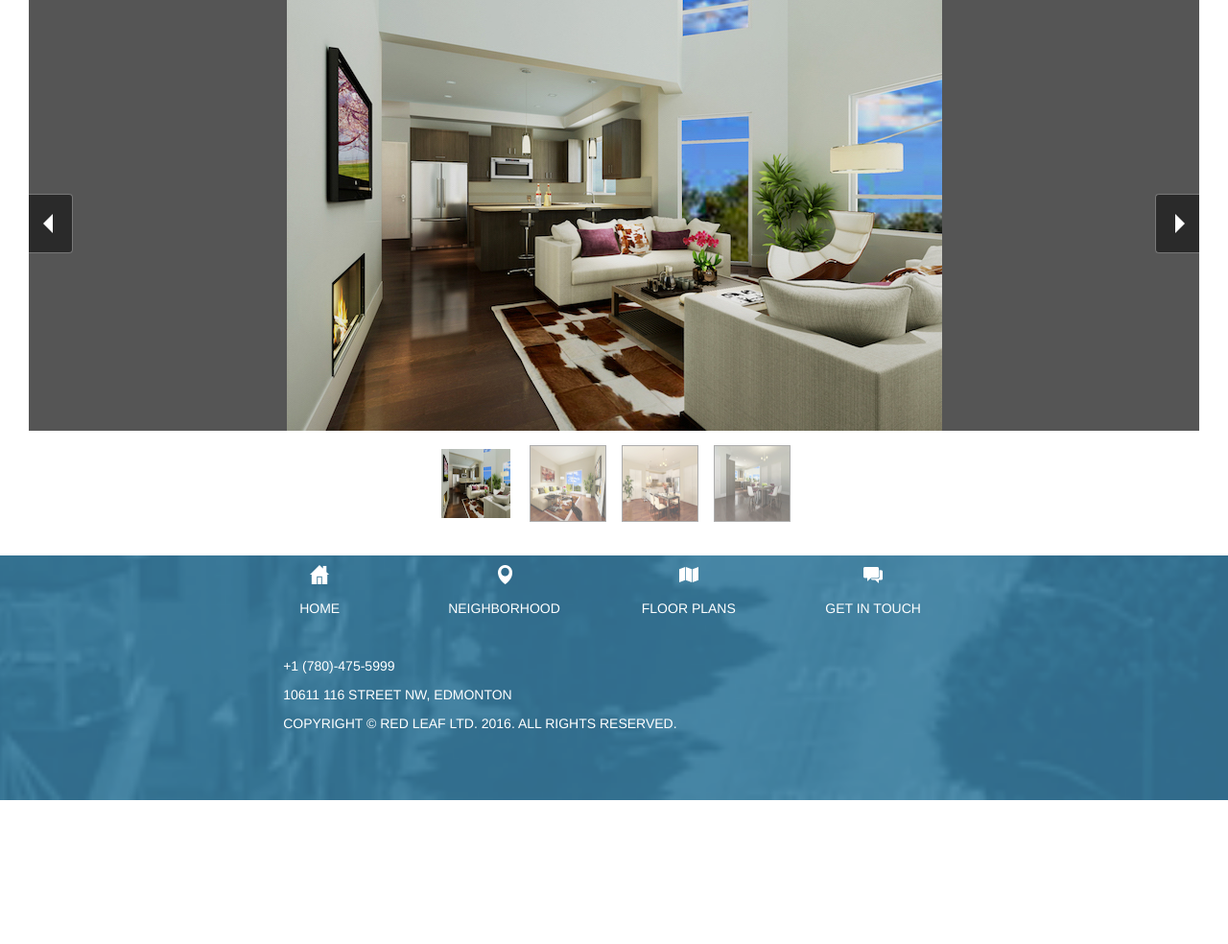
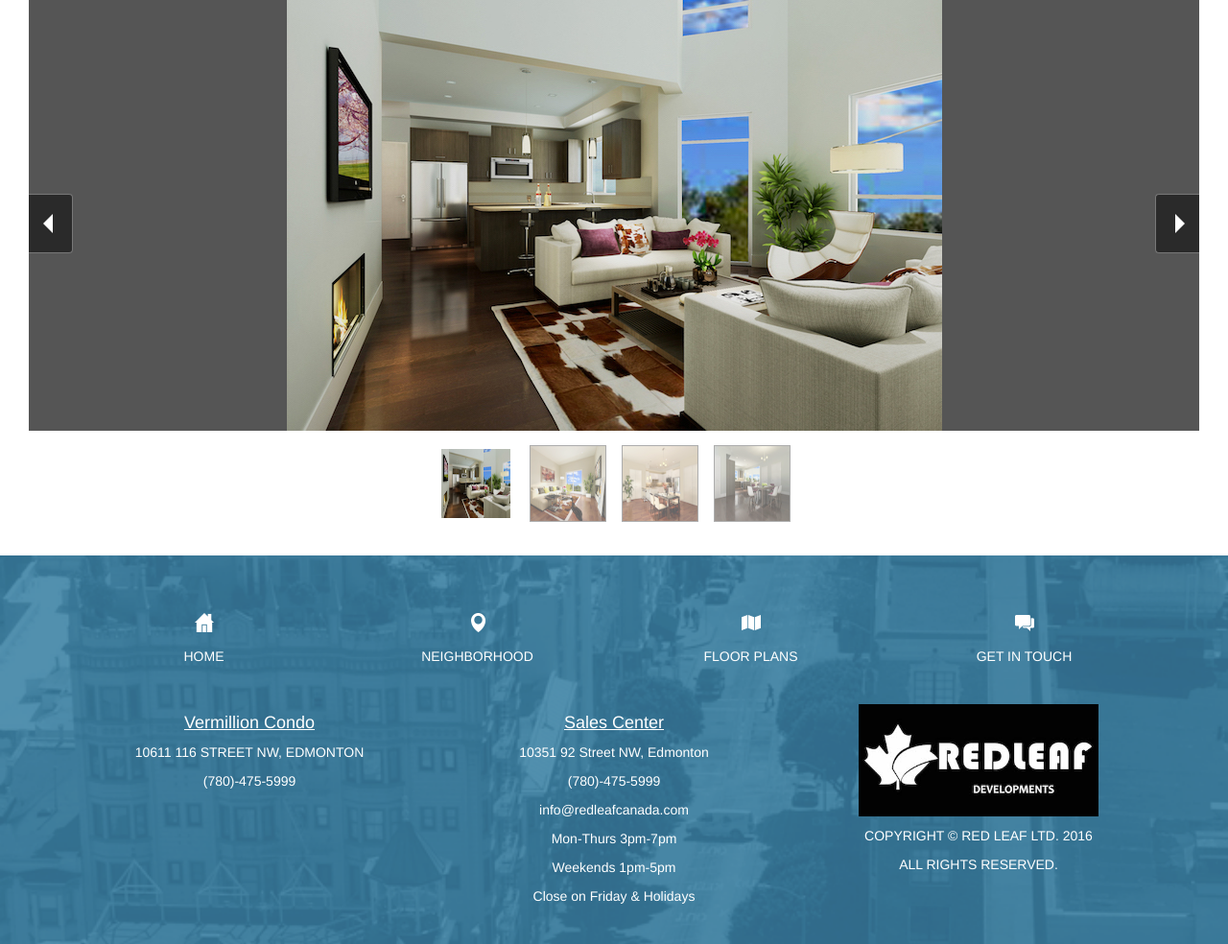
Before and after one commit to leyuan/Vermillion, a PHP site: page /index.php in a window 1280 px wide. Shown: the part 1345-2329 px from the top of the page at 96% size. Before the commit the page ends 2179 px from the top, so only its background shows below. Run offline with PHP 8.4, Linux system fonts and the light colour scheme; some libraries are stand-ins or nearby versions.

Commit message:
footer remake

```diff
--- a/assets/css/vermillion.css
+++ b/assets/css/vermillion.css
@@ -163,6 +163,10 @@ p {
 	width: 100px;
 }
 
+.red-leaf-logo {
+	width: 250px;
+}
+
 /** Home Page **/
 
 .home-row {
@@ -188,7 +192,9 @@ p {
 #footer {
 	display: block;
 	padding-top: 60px;
-	padding-bottom: 60px;
+	/*padding-bottom: 60px;*/
+	margin-left: 0;
+	width: 100%;
 	background-image: url(../images/neighborhood-bg.png);
 	background-repeat: no-repeat;
 	background-position: center center;
@@ -198,25 +204,16 @@ p {
 	background-size: cover;
 }
 
-#footer .container {
-	width: 65%;
-}
-
 .links a {
-	display: inline-block;
-	margin: 10px;
-	width: 21%;
 	color: white;
-	text-align: center;
 }
 
 .links a img {
 	margin-bottom: 15px;
 }
 
-#footer .info	{
-	margin-top: 20px;
-	padding-left: 7%;
+#footer .container	{
+	margin-bottom: 30px;
 	color: white;
 }
 
--- a/footer.php
+++ b/footer.php
@@ -1,37 +1,59 @@
-<section id="footer">
-  <div class="container">
-    <div class="links">
+<div class="container sub-row" id="footer">
+  <div class="container links">
+    <div class="col-xs-6 col-md-6 col-md-3 text-center">
       <a href="index.php">
         <img src="assets/images/icons/home.jpg" alt="">
         <p>HOME</p>
       </a>
+    </div>
+    <div class="col-xs-6 col-md-6 col-md-3 text-center">
       <a href="neighborhood.php">
         <img src="assets/images/icons/neighborhood.jpg" alt="">
         <p>NEIGHBORHOOD</p>
       </a>
-      <div class="small-show"></div>
+    </div>
+    <div class="col-xs-6 col-md-6 col-md-3 text-center">
       <a href="floor-plan.php">
         <img src="assets/images/icons/floorplan.jpg" alt="">
         <p>FLOOR PLANS</p>
       </a>
-      <!-- <a href="about-us.php">
-        <img src="assets/images/icons/aboutus.jpg" alt="">
-        <p>ABOUT US</p>
-      </a> -->
+    </div>
+    <div class="col-xs-6 col-md-6 col-md-3 text-center">
       <a href="get-in-touch.php">
         <img src="assets/images/icons/getintouch.jpg" alt="">
         <p>GET IN TOUCH</p>
       </a>
     </div>
+  </div>
 
-    <div class="info">
-      <p>+1 (780)-475-5999</p>
+  <div class="container">
+    <div class="col-xs-6 col-sm-6 col-md-4 text-center">
+      <h4><u>Vermillion Condo</u></h4>
+
       <p>10611 116 STREET NW, EDMONTON</p>
-      <p>COPYRIGHT © RED LEAF LTD. 2016. ALL RIGHTS RESERVED.</p>
+      <p>(780)-475-5999</p>
+    </div>
+    <div class="col-xs-6 col-sm-6 col-md-4 text-center">
+      <h4><u>Sales Center</u></h4>
+      <p>
+        <p>10351 92 Street NW, Edmonton</p>
+        <p>(780)-475-5999 </p>
+        <p>info@redleafcanada.com</p>
+        <p>Mon-Thurs 3pm-7pm</p>
+        <p>Weekends 1pm-5pm</p>
+        <p>Close on Friday & Holidays</p>
+      </p>
+    </div>
+    <div class="col-xs-12 col-sm-12 col-md-4 text-center">
+      <p>
+        <img src="assets/images/red-leaf-logo.png" class="red-leaf-logo"/>
+      </p>
+      <p>COPYRIGHT © RED LEAF LTD. 2016</p>
+      <p>ALL RIGHTS RESERVED.</p>
     </div>
   </div>
-</section>
-<!-- <script src="assets/js/jquery.min.js"></script> -->
+</div>
+
 <script src="assets/js/jquery.min.js"></script>
 <script src="assets/js/pgwslideshow.js"></script>
 
```
Also changed, not shown: assets/images/red-leaf-logo.png (added).
